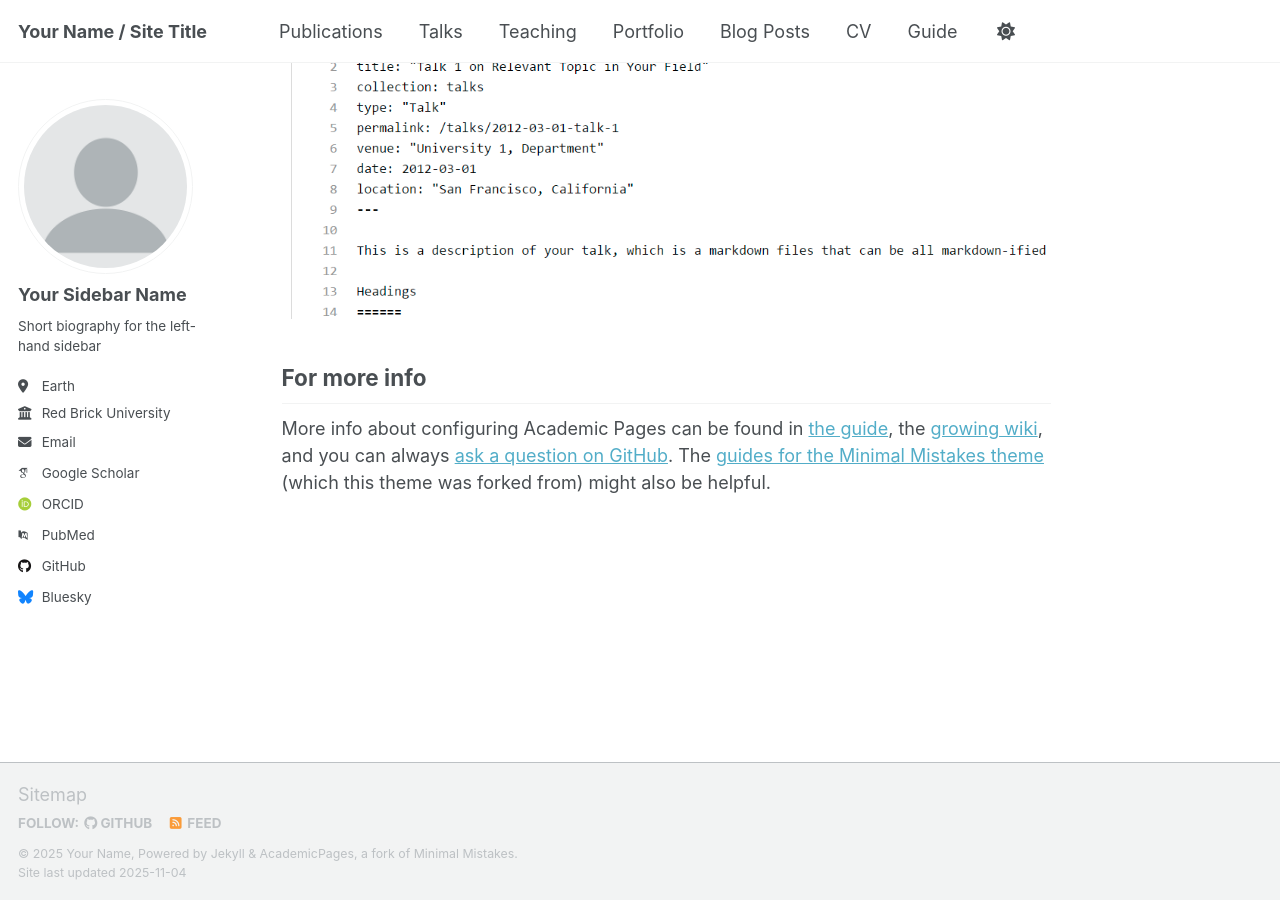
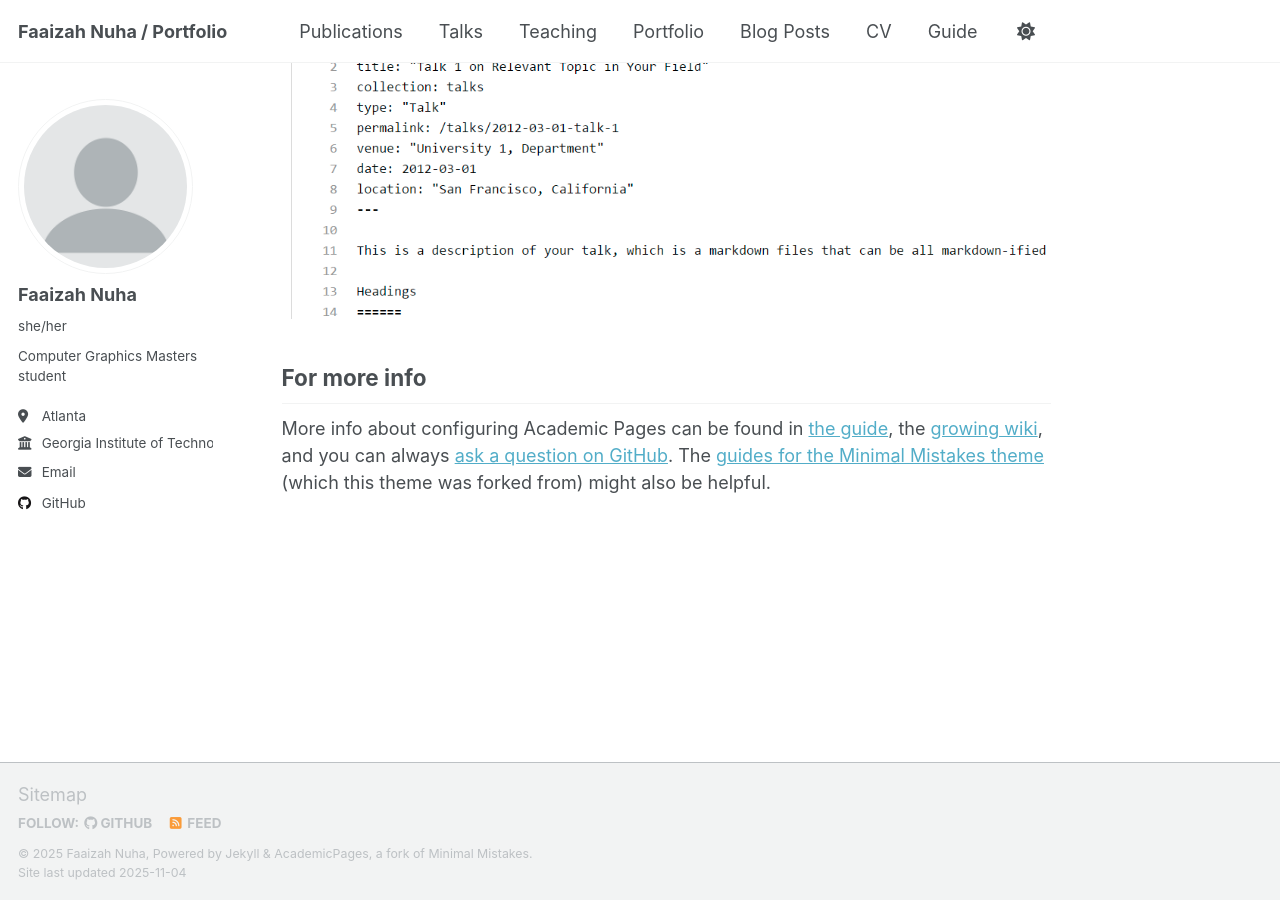
Before and after one commit to fnuha/fnuha.github.io, a Jekyll site: the page built from _pages/about.md, in a window 1280 px wide and 900 px high, scrolled down 2880 px. Built offline with Jekyll 4.4.1, drawn with Linux system fonts in a browser that asks for light colours; some web fonts are replaced; a script that is not in the unit is left out.

Commit message:
basic edits

```diff
--- a/_config.yml
+++ b/_config.yml
@@ -9,14 +9,14 @@
 # Basic Site Settings
 locale                   : "en-US"
 site_theme               : "default" # Currently available options are "default", "air"
-title                    : "Your Name / Site Title"
+title                    : "Faaizah Nuha / Portfolio"
 title_separator          : "-"
-name                     : &name "Your Name"
-description              : &description "Your Name's academic portfolio"   # Update this with a general description of your site, this is the default if not overridden by a page
-url                      : https://academicpages.github.io # The base hostname & protocol for your site e.g. "https://[your GitHub username].github.io",
+name                     : &name "Faaizah Nuha"
+description              : &description "Faaizah Nuha's academic portfolio"   # Update this with a general description of your site, this is the default if not overridden by a page
+url                      : https://fnuha.github.io # The base hostname & protocol for your site e.g. "https://[your GitHub username].github.io",
                                                            # or if you already have some other page hosted on Github then use "https://[your GitHub username].github.io/[Your Repo Name]"
 baseurl                  : "" # the subpath of your site, e.g. "/blog"
-repository               : "academicpages/academicpages.github.io"
+repository               : "fnuha/fnuha.github.io"
 
 # Site Author - The following control what appear as part of the author content on the side bar.
 #               If a field is blank the icon and link will not appear, otherwise it will be shown.
@@ -24,23 +24,23 @@ repository               : "academicpages/academicpages.github.io"
 author:
   # Biographic information
   avatar           : "profile.png"
-  name             : "Your Sidebar Name"
-  pronouns         : # example: "she/her"
-  bio              : "Short biography for the left-hand sidebar"
-  location         : "Earth"
-  employer         : "Red Brick University"
+  name             : "Faaizah Nuha"
+  pronouns         : "she/her"
+  bio              : "Computer Graphics Masters student"
+  location         : "Atlanta"
+  employer         : "Georgia Institute of Technology"
   uri              : # URL
-  email            : "none@example.org"
+  email            : "faaizah.nuha@gmail.com"
 
   # Academic websites
   academia         : # URL
   arxiv            : # URL - Update with the correct link to your profile
-  googlescholar    : "https://scholar.google.com/citations?user=PS_CX0AAAAAJ"
+  googlescholar    : # "https://scholar.google.com/citations?user=PS_CX0AAAAAJ"
   inspire-hep      : # URL
   impactstory      : # URL
-  orcid            : "https://orcid.org/yourorcidurl"
+  orcid            : # "https://orcid.org/yourorcidurl"
   semantic         : # URL
-  pubmed           : "https://www.ncbi.nlm.nih.gov/pubmed/?term=john+snow"
+  pubmed           : # "https://www.ncbi.nlm.nih.gov/pubmed/?term=john+snow"
   researchgate     : # URL
   scopus           : # URL
 
@@ -48,13 +48,13 @@ author:
   bitbucket        : # Username - Update with your username on the site
   codepen          : # Username
   dribbble         : # Username
-  github           : "academicpages"
+  github           : "fnuha"
   kaggle           : # Username
   stackoverflow    : # User number or user number and name (i.e., use "1" or "1/jeff-atwood")
 
   # Social media
   artstation       : # Username
-  bluesky          : "bsky.app" # Replace this with you Bluesky username
+  bluesky          : # "bsky.app" # Replace this with you Bluesky username
   facebook         : # Username
   flickr           : # Username
   foursquare       : # Username
```
